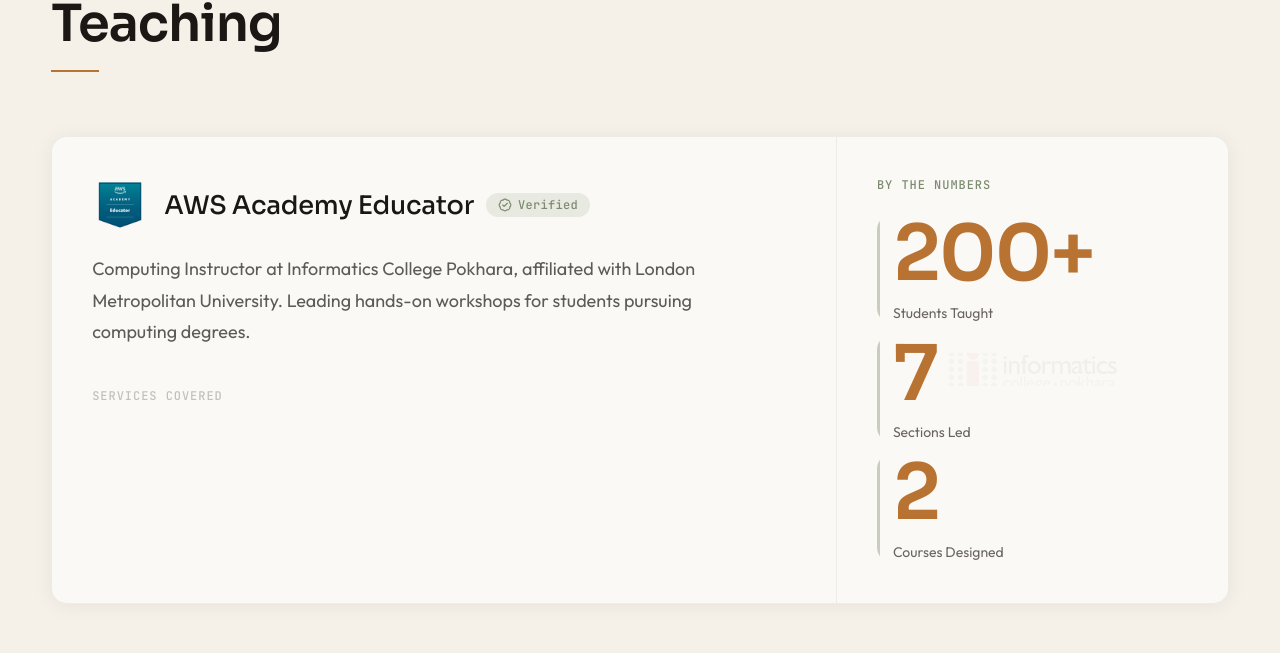
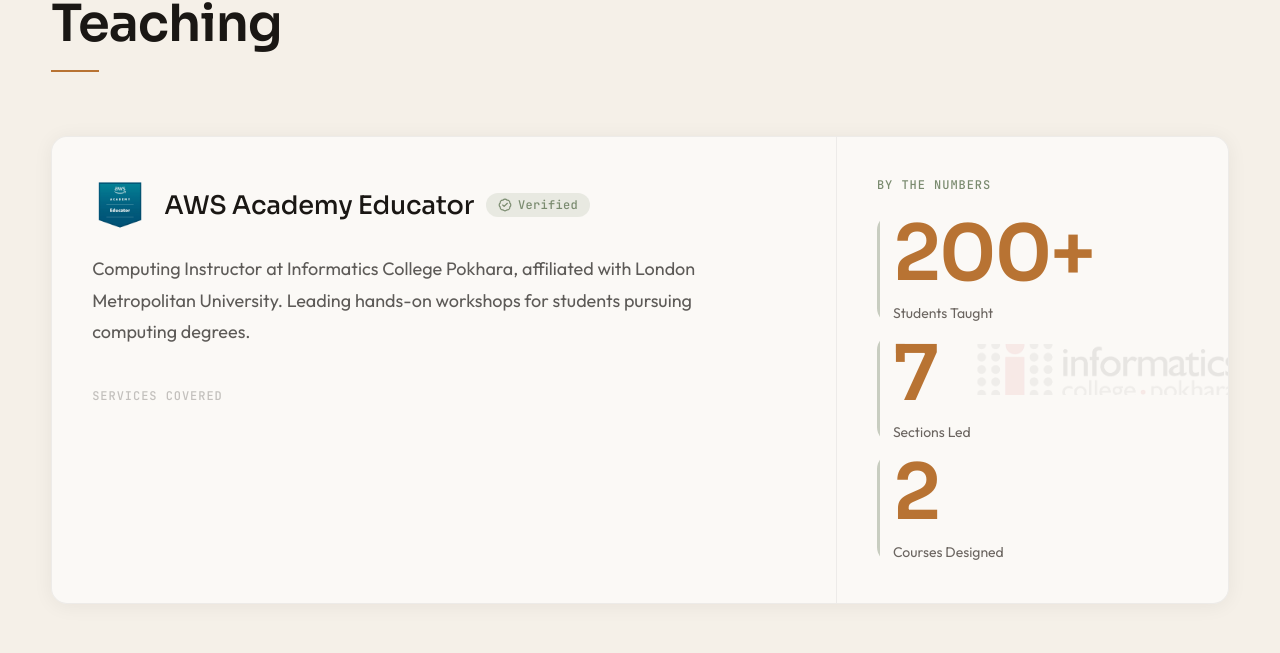
Before and after one commit to sssh199x/sandesh-dot-np, a Next.js app: page / in a window 1280 px wide. Shown: the part 7459-8112 px from the top of the page. Built offline with nearby package versions, Linux system fonts and the light colour scheme.

Commit message:
Shift college watermark right, increase opacity to 8%

```diff
--- a/src/components/sections/Teaching.tsx
+++ b/src/components/sections/Teaching.tsx
@@ -62,7 +62,7 @@ const collegeBg = "/images/teaching/informatics-college-pokhara.webp";
 function CollegeBgMark() {
   return (
     <div
-      className="pointer-events-none absolute inset-0 bg-[length:55%] bg-center bg-no-repeat opacity-[0.04] sm:bg-[length:45%]"
+      className="pointer-events-none absolute inset-0 bg-[length:80%] bg-[position:right_-1rem_center] bg-no-repeat opacity-[0.08] sm:bg-[length:70%]"
       style={{ backgroundImage: `url(${collegeBg})` }}
       aria-hidden="true"
     />
```
